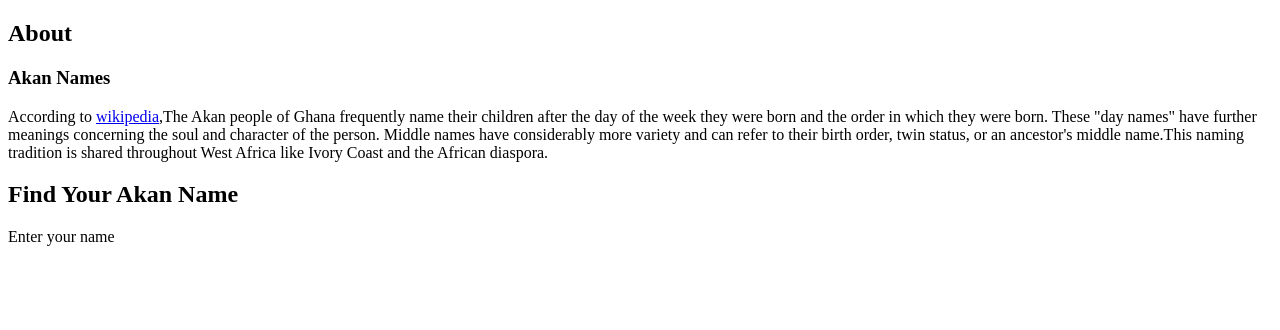
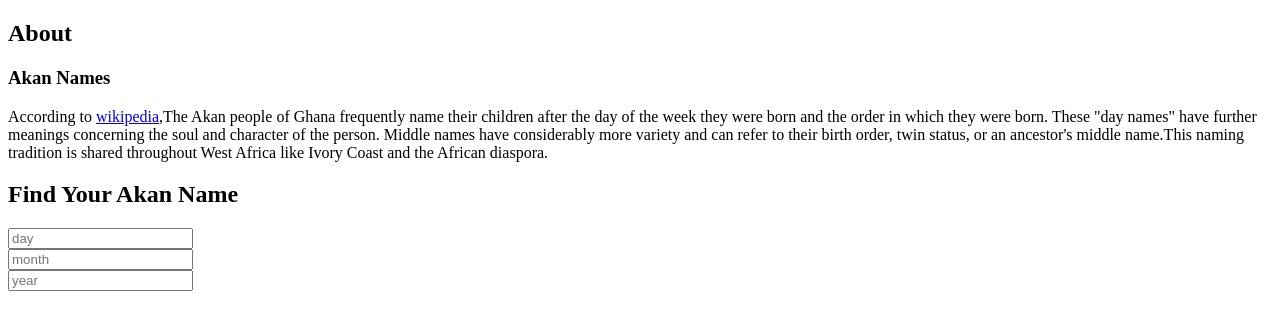
Before and after one commit to umunadine/akan, a plain HTML site: page index.html in a window 1280 px wide. Drawn offline with Linux system fonts and the light colour scheme.

Commit message:
Added date

```diff
--- a/index.html
+++ b/index.html
@@ -14,7 +14,12 @@
         <div class="Akan">
             <h2>Find Your Akan Name</h2>
             <section>
-                <p>Enter your name</p>
+               <form action id="form">
+                   <input type="text" name="day" id placeholder="day"><br>
+                   <input type="text" name="month" id placeholder="month"><br>
+                   <input type="text" name="year" id placeholder="year"><br>
+
+               </form>
             </section>
 
         </div>
```
